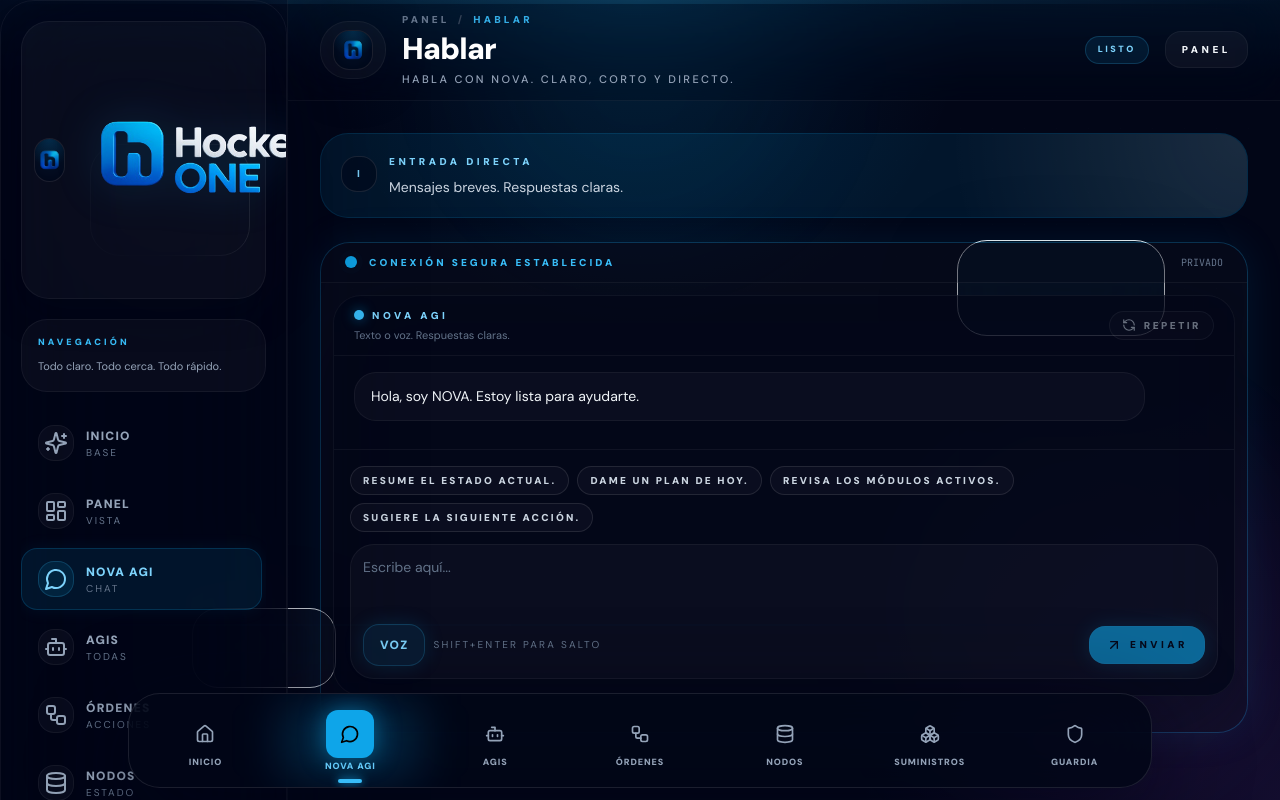
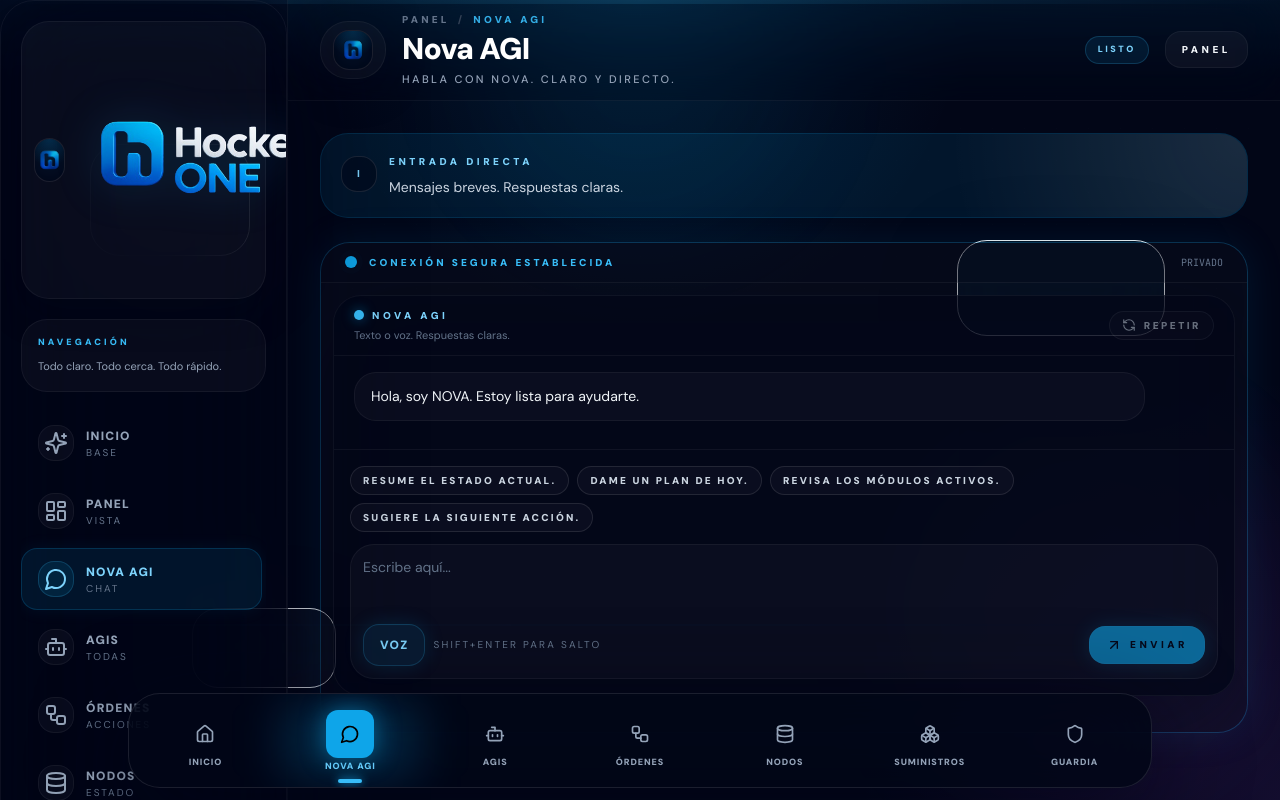
Before and after one commit to HockerAGI/hocker.one, a Next.js app: page /chat in a window 1280 px wide. Shown: the top 800 px of the page. Built offline with nearby package versions, Linux system fonts and the light colour scheme; no server answers; the database is empty.

Commit message:
Actualizar page.tsx

```diff
--- a/src/app/chat/page.tsx
+++ b/src/app/chat/page.tsx
@@ -5,15 +5,15 @@ import Hint from "@/components/Hint";
 import NovaChat from "@/components/NovaChat";
 
 export const metadata: Metadata = {
-  title: "Hablar",
+  title: "Nova AGI",
   description: "Canal privado de conversación con NOVA.",
 };
 
 export default function ChatPage() {
   return (
     <PageShell
-      title="Hablar"
-      subtitle="Habla con NOVA. Claro, corto y directo."
+      title="Nova AGI"
+      subtitle="Habla con NOVA. Claro y directo."
       actions={
         <Link href="/dashboard" className="hocker-button-primary">
           Panel
```
